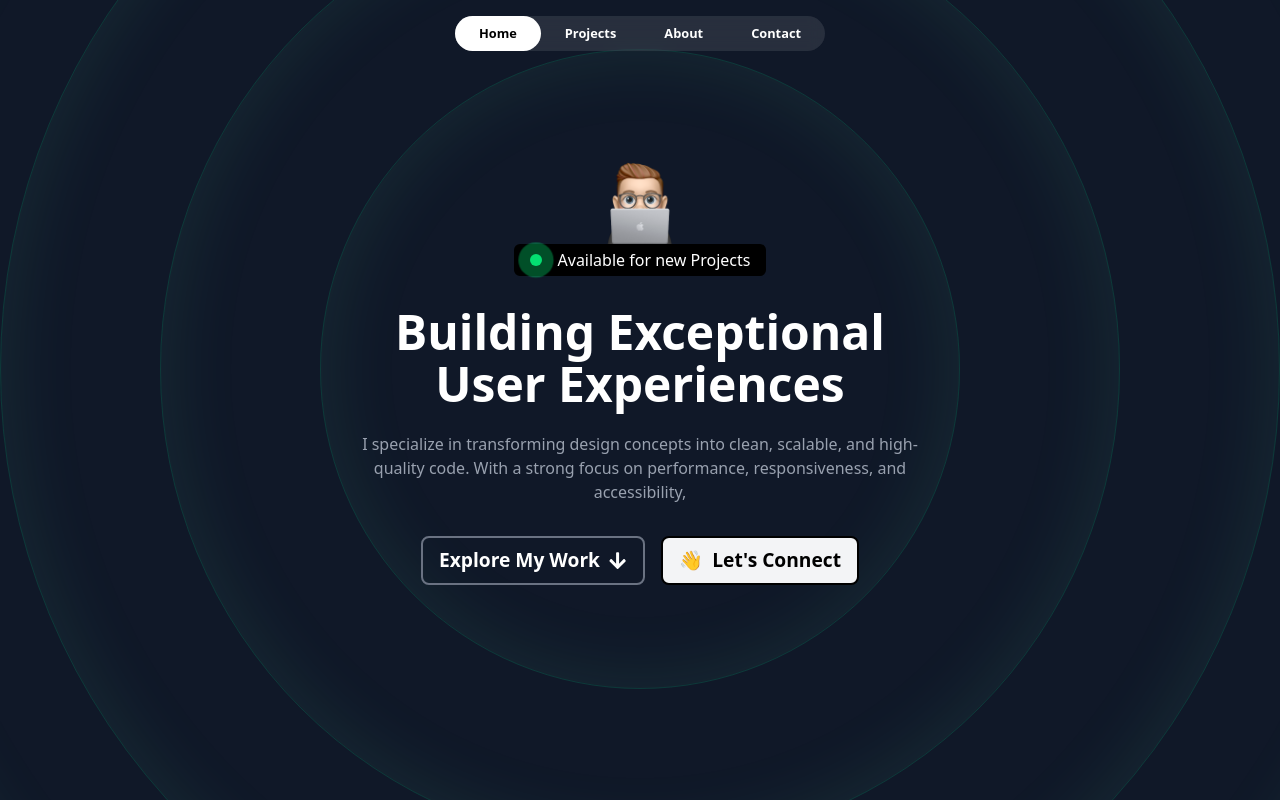
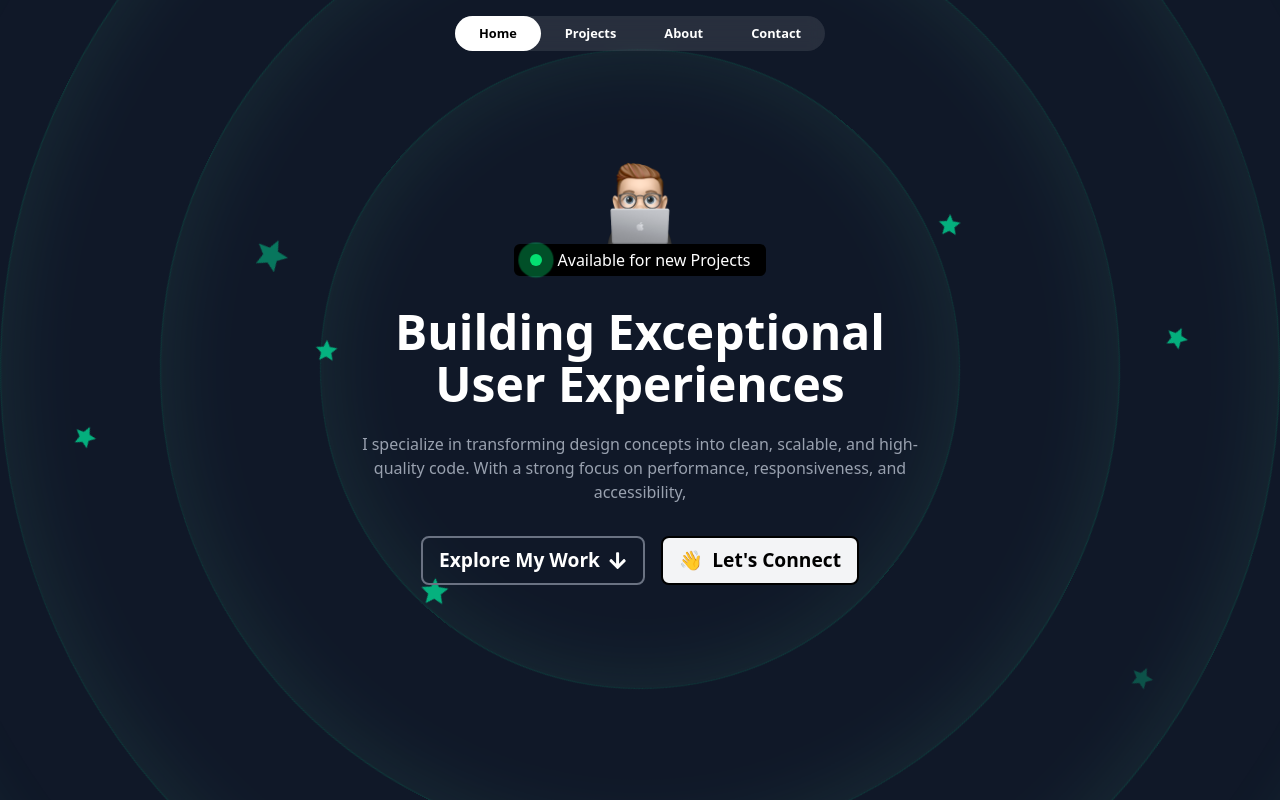
Before and after one commit to Jais-Abhi/PORTFOLIO, a Next.js app: page / in a window 1280 px wide. Shown: the top 800 px of the page. Built offline with nearby package versions, Linux system fonts and the light colour scheme.

Commit message:
Star rotation

```diff
--- a/src/Sections/Hero.js
+++ b/src/Sections/Hero.js
@@ -2,8 +2,9 @@ import React from 'react'
 import memojiImage from  "@/assets/images/memoji-computer.png"
 import Image from 'next/image'
 import { FaArrowDown } from "react-icons/fa";
-import { IoStarSharp } from "react-icons/io5";
 import Ring from '@/Components/Ring';
+import { LiaStarSolid } from "react-icons/lia";
+
 
 
 const Hero = () => {
@@ -14,17 +15,74 @@ const Hero = () => {
 
       <div className='absolute inset-0  md:-top-[25rem] -z-10  ' >
         <div
-          className={`border border-emerald-500/20 shadow-[0_0_80px_inset] shadow-emerald-300/10 absolute top-[54%] left-1/2 -translate-x-1/2 -translate-y-1/2 rounded-full flex justify-start items-start size-[20rem] md:size-[40rem] `}
-          ></div>
+          className={`border border-emerald-500/20 shadow-[0_0_80px_inset] shadow-emerald-300/10 absolute top-[54%] left-1/2 -translate-x-1/2 -translate-y-1/2 rounded-full flex justify-start items-start size-[20rem] md:size-[40rem] animate-spin-md `}
+          >
+
+            <LiaStarSolid
+            className='text-emerald-400/20 text-xl absolute top-120 left-1/2 translate-x-[20rem] '
+            />
+            <LiaStarSolid
+            className='text-emerald-400/80 text-2xl absolute top-30 left-60 translate-x-[20rem] '
+            />
+            <LiaStarSolid
+            className='text-emerald-400/80 text-3xl absolute top-0 left-0 translate-x-[20rem] '
+            />
+            <LiaStarSolid
+            className='text-emerald-400/80 text-2xl absolute bottom-0 -left-40 translate-x-[20rem] '
+            />
+
+
+
+          </div>
         <div
-          className={`border border-emerald-500/20 shadow-[0_0_80px_inset] shadow-emerald-300/10 absolute top-[54%] left-1/2 -translate-x-1/2 -translate-y-1/2 rounded-full flex justify-start items-start size-[30rem] md:size-[60rem] `}
-          ></div>
+          className={`border border-emerald-500/20 shadow-[0_0_80px_inset] shadow-emerald-300/10 absolute top-[54%] left-1/2 -translate-x-1/2 -translate-y-1/2 rounded-full flex justify-start items-start size-[30rem] md:size-[60rem] animate-spin-slow `}
+          >
+            <LiaStarSolid
+            className='text-emerald-400/50 text-4xl absolute bottom-100 -left-100 translate-x-[30rem] '
+            />
+            <LiaStarSolid
+            className='text-emerald-400/30 text-2xl absolute top-30 -left-80 translate-x-[30rem] '
+            />
+
+            <LiaStarSolid
+            className='text-emerald-400/80 text-2xl absolute top-50 right-120 translate-x-[30rem] '
+            />
+
+
+          </div>
         <div
-          className={`border border-emerald-500/20 shadow-[0_0_80px_inset] shadow-emerald-300/10 absolute top-[54%] left-1/2 -translate-x-1/2 -translate-y-1/2 rounded-full flex justify-start items-start size-[40rem] md:size-[80rem] `}
-          ></div>
+          className={`border border-emerald-500/20 shadow-[0_0_80px_inset] shadow-emerald-300/10 absolute top-[54%] left-1/2 -translate-x-1/2 -translate-y-1/2 rounded-full flex justify-start items-start size-[40rem] md:size-[80rem] animate-spin-slow `}
+          >
+            <LiaStarSolid
+            className='text-emerald-400/50 text-4xl absolute bottom-200 -left-150 translate-x-[40rem] '
+            />
+            <LiaStarSolid
+            className='text-emerald-400/30 text-2xl absolute top-10 right-10 translate-y-[40rem] '
+            />
+
+            <LiaStarSolid
+            className='text-emerald-400/80 text-2xl absolute bottom-80 -left-120 translate-x-[40rem] '
+            />
+
+          </div>
         <div
-          className={`border border-emerald-500/20 shadow-[0_0_80px_inset] shadow-emerald-300/10 absolute top-[54%] left-1/2 -translate-x-1/2 -translate-y-1/2 rounded-full flex justify-start items-start size-[50rem] md:size-[100rem] max-md:hidden `}
-          ></div>
+          className={`border border-emerald-500/20 shadow-[0_0_80px_inset] shadow-emerald-300/10 absolute top-[54%] left-1/2 -translate-x-1/2 -translate-y-1/2 rounded-full flex justify-start items-start size-[50rem] md:size-[100rem] max-md:hidden animate-spin-slow `}
+          >
+            <LiaStarSolid
+            className='text-emerald-400/50 text-4xl absolute bottom-50 left-100 translate-x-[50rem] '
+            />
+            <LiaStarSolid
+            className='text-emerald-400/80 text-5xl absolute top-320 left-50 translate-x-[50rem] '
+            />
+            <LiaStarSolid
+            className='text-emerald-400/30 text-2xl absolute -top-50 right-10 translate-y-[50rem] '
+            />
+
+            <LiaStarSolid
+            className='text-emerald-400/80 text-2xl absolute bottom-150 -left-180 translate-x-[50rem] '
+            />
+
+          </div>
          {/* <Ring size="30" mdSize="60" />
          <Ring size="30" mdSize="52" />
          <Ring size="40" mdSize="67" />
--- a/src/app/globals.css
+++ b/src/app/globals.css
@@ -9,10 +9,30 @@
 
 @theme {
   --animate-ping-large: ping-large 1s ease-in-out infinite;
-  @keyframes ping-large {
+  /* --animate-ping-large: ping-large 1s ease-in-out infinite; */
+  @keyframes
+  ping-large {
      75%, 100% {
     transform: scale(4);
     opacity: 0;
   }
   }
 }
+@theme {
+  /* --animate-ping-large: ping-large 1s ease-in-out infinite; */
+  --animate-spin-slow: spin-slow 6s linear infinite;
+  @keyframes spin-slow {
+    to {
+    transform: rotate(360deg);
+  }
+  }
+}
+@theme {
+  /* --animate-ping-large: ping-large 1s ease-in-out infinite; */
+  --animate-spin-md: spin-md 4s linear infinite;
+  @keyframes spin-md {
+    to {
+    transform: rotate(360deg);
+  }
+  }
+}
```
